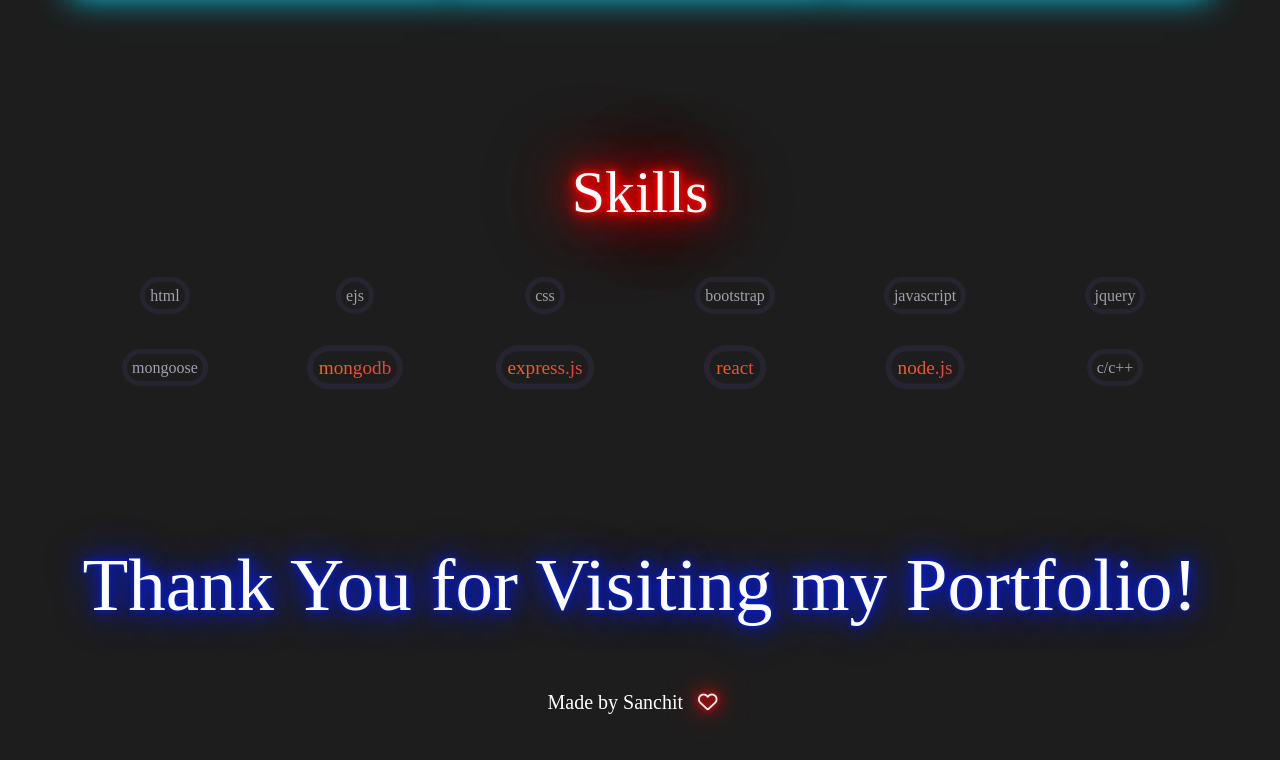
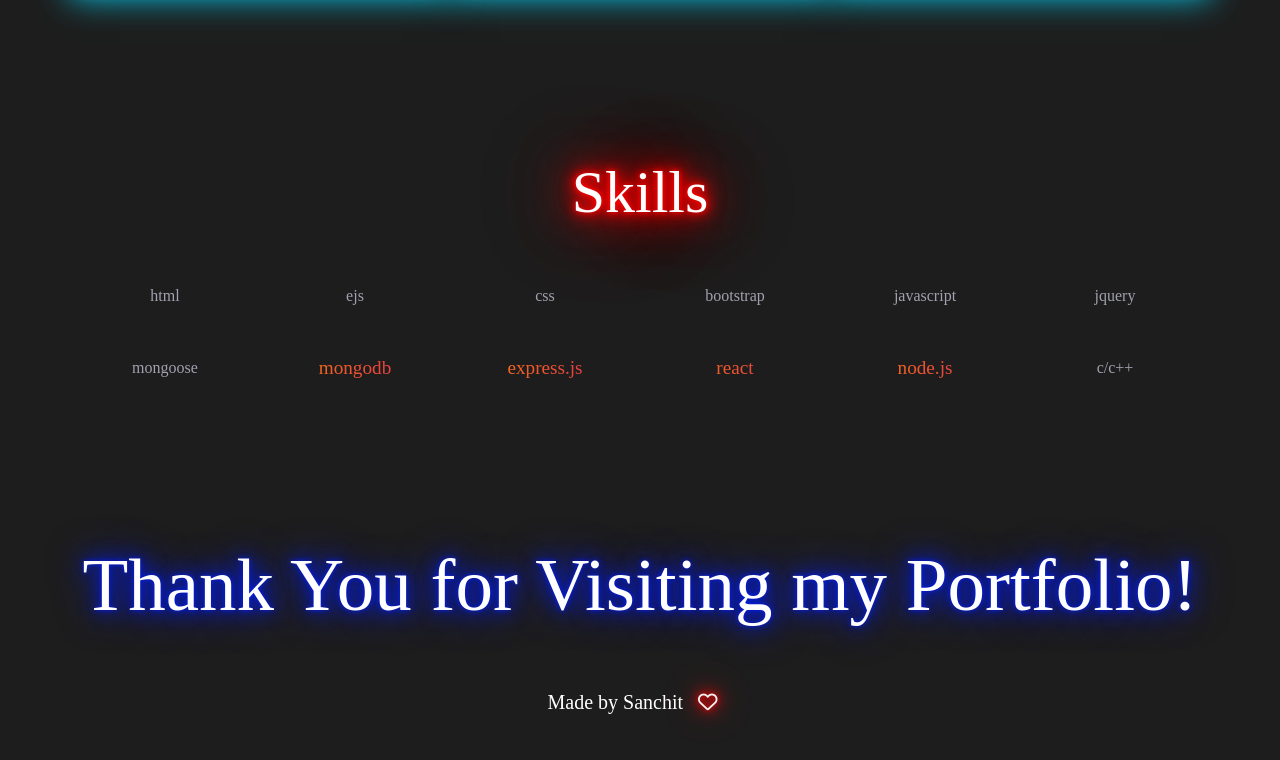
Before and after one commit to Sanchitagarwal7/portfolio_react, a React (Create React App) app: page / in a window 1280 px wide. Shown: the part 3015-3775 px from the top of the page. Built offline with nearby package versions, Linux system fonts and the light colour scheme; a web font is replaced by a local one.

Commit message:
removed border but kept padding

```diff
--- a/public/styles.css
+++ b/public/styles.css
@@ -447,8 +447,6 @@ Button {
 
 .skill-border{
   padding: 5px;
-  border: 5px solid #28242F;
-  border-radius: 20px;
 }
 
 .skill-name:hover{
```
